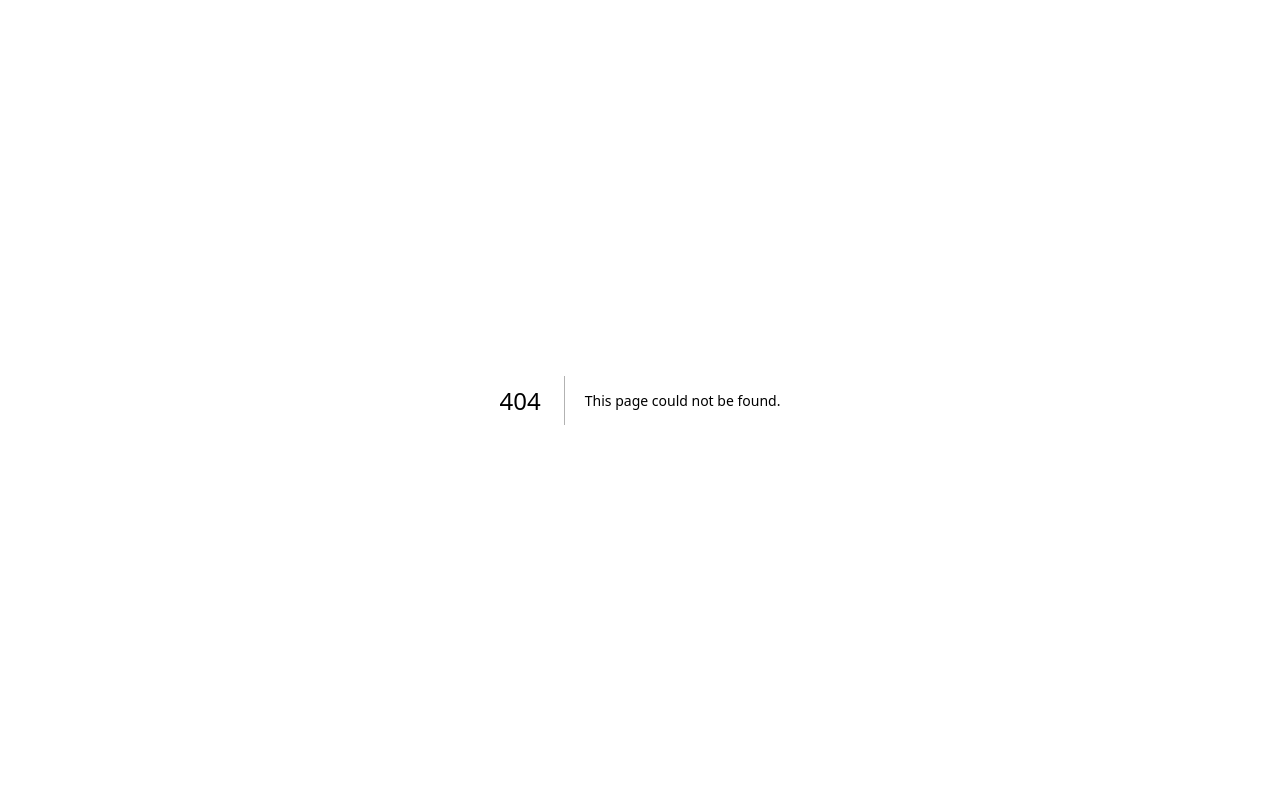
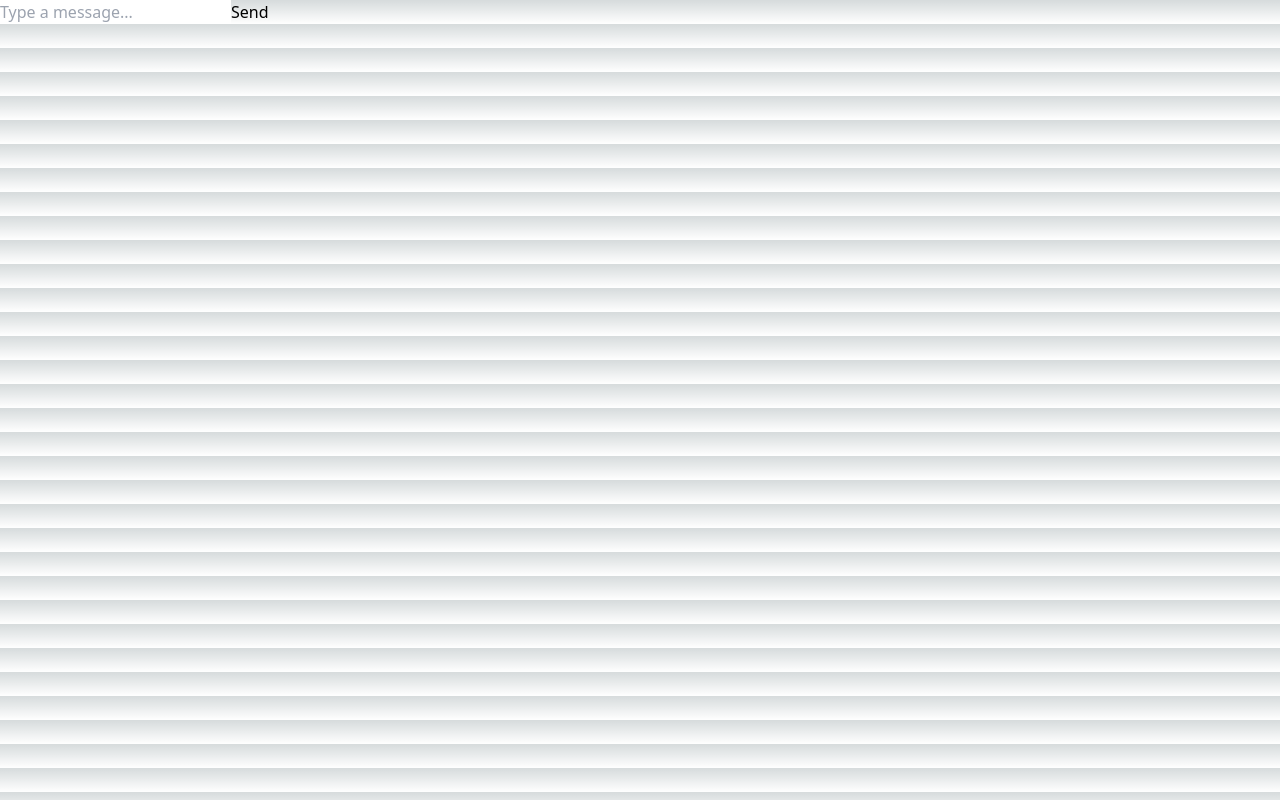
Before and after one commit to murumury/newdemo, a Next.js app: page /components/Chatbox in a window 1280 px wide. Before the commit this address had no page. Built offline with nearby package versions, Linux system fonts and the light colour scheme.

Commit message:
first commit

```diff
--- a/package.json
+++ b/package.json
@@ -17,11 +17,14 @@
     "@yomo/group-hug-react": "^1.0.0",
     "@yomo/presence": "^2.0.2",
     "@yomo/webtransport-polyfill": "^1.0.4-alpha2",
+    "autoprefixer": "^10.4.16",
     "eslint": "8.36.0",
     "eslint-config-next": "13.2.4",
     "next": "13.2.4",
+    "postcss": "^8.4.32",
     "react": "18.2.0",
     "react-dom": "18.2.0",
+    "tailwindcss": "^3.3.6",
     "typescript": "4.9.5"
   }
 }
--- /dev/null
+++ b/pages/components/Chatbox.tsx
@@ -0,0 +1,54 @@
+import React, { useState, useEffect } from 'react';
+
+const ChatBox = ({ channel, userId }) => {
+  const [messages, setMessages] = useState([]);
+  const [newMessage, setNewMessage] = useState('');
+
+  // Listen for new messages
+  useEffect(() => {
+    const handleMessage = (message, senderId) => {
+      if (senderId !== userId) {
+        setMessages((prevMessages) => [...prevMessages, { message, senderId }]);
+      }
+    };
+
+    // Subscribe to message events
+    channel?.on('message', handleMessage);
+
+    return () => {
+      // Unsubscribe from message events
+      channel?.off('message', handleMessage);
+    };
+  }, [channel, userId]);
+
+  // Send a message
+  const sendMessage = (e) => {
+    e.preventDefault();
+    channel?.say('message', newMessage);
+    setMessages([...messages, { message: newMessage, senderId: userId }]);
+    setNewMessage('');
+  };
+console.log(channel)
+  return (
+    <div>
+      <div>
+        {messages.map((msg, index) => (
+          <p key={index} className={msg.senderId === userId ? 'sent' : 'received'}>
+            {msg.senderId === userId ? 'You' : msg.senderId}: {msg.message}
+          </p>
+        ))}
+      </div>
+      <form onSubmit={sendMessage}>
+        <input
+          type="text"
+          value={newMessage}
+          onChange={(e) => setNewMessage(e.target.value)}
+          placeholder="Type a message..."
+        />
+        <button type="submit">Send</button>
+      </form>
+    </div>
+  );
+};
+
+export default ChatBox;
--- /dev/null
+++ b/pages/components/Dialog.tsx
@@ -0,0 +1,32 @@
+// components/Dialog.js
+export default function Dialog({ isOpen, onClose, children }) {
+    if (!isOpen) return null;
+
+    return (
+      <div className="fixed inset-0 bg-gray-600 bg-opacity-50 overflow-y-auto h-full w-full" id="my-modal">
+        <div className="relative top-20 mx-auto p-5 border w-96 shadow-lg rounded-md bg-white">
+          <div className="mt-3 text-center">
+            <div className="mx-auto flex items-center justify-center h-12 w-12 rounded-full bg-green-100">
+              {/* 你可以在这里添加对话框的图标 */}
+            </div>
+            <h3 className="text-lg leading-6 font-medium text-black">Dialog Title</h3>
+            <textarea className="mt-2 px-7 py-3">
+              {/* 对话框的内容 */
+              }
+              {children}
+            </textarea>
+            <text></text>
+            <div className="items-center px-4 py-3">
+              <button
+                id="ok-btn"
+                className="px-4 py-2 bg-green-500 text-black text-base font-medium rounded-md w-full shadow-sm hover:bg-green-700 focus:outline-none focus:ring-2 focus:ring-green-300"
+
+              >
+                OK
+              </button>
+            </div>
+          </div>
+        </div>
+      </div>
+    );
+  }
--- a/pages/index.tsx
+++ b/pages/index.tsx
@@ -9,10 +9,14 @@ import { createPresence } from '@yomo/presence';
 import GroupHug from '@yomo/group-hug-react';
 import { faker } from '@faker-js/faker';
 import '@yomo/group-hug-react/dist/style.css';
+import Dialog from './components/Dialog';
+import ChatBox from './components/ChatBox';
 
 export default function Home() {
   const [channel, setChannel] = useState<IChannel>();
+  const [isDialogOpen, setDialogOpen] = useState(true);
 
+  const closeDialog = () => setDialogOpen(false);
   const [presenceClient, setPresenceClient] =
     useState<Promise<IPresence> | null>(null);
   const [id, setId] = useState<string>('');
@@ -78,6 +82,14 @@ export default function Home() {
         <link rel="icon" href="/favicon.ico" />
       </Head>
       <main className={styles.main} style={{background: `url('./bg.svg')`}}>
+
+
+      {/* <Dialog isOpen={isDialogOpen} onClose={closeDialog}>
+      </Dialog> */}
+      <div className='text-black'>
+      { <ChatBox channel={channel} userId={randomName} />}
+</div>
+
         {presence && (
           <CursorChat
             presence={presence}
@@ -158,6 +170,7 @@ borderRadius:'20px'}}>
 
 
       </div>
+
       </main>
     </>
   );
--- /dev/null
+++ b/postcss.config.js
@@ -0,0 +1,6 @@
+module.exports = {
+  plugins: {
+    tailwindcss: {},
+    autoprefixer: {},
+  },
+}
--- a/styles/globals.css
+++ b/styles/globals.css
@@ -1,3 +1,7 @@
+@tailwind base;
+@tailwind components;
+@tailwind utilities;
+
 :root {
   --max-width: 1100px;
   --border-radius: 12px;
--- /dev/null
+++ b/tailwind.config.js
@@ -0,0 +1,11 @@
+/** @type {import('tailwindcss').Config} */
+module.exports = {
+  content: [
+    "./pages/**/*.{js,ts,jsx,tsx}",
+    "./pages/components/**/*.{js,ts,jsx,tsx}",
+  ],
+  theme: {
+    extend: {},
+  },
+  plugins: [],
+}
```
Also changed, not shown: 1 other file (tests, documents, lock files or other folders).
